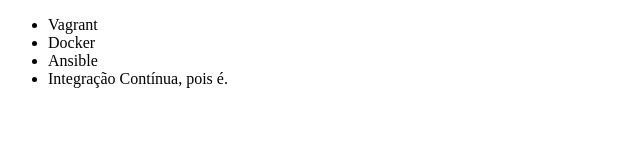
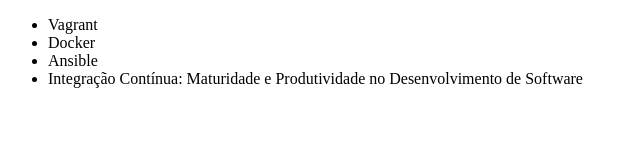
Before and after one commit to IgorCristian/Alura-Git, a plain HTML site: page index.html in a window 1280 px wide. Shown: the whole page, without its empty margins (0-640 px from the left). Drawn offline with Linux system fonts and the light colour scheme.

Commit message:
Renomeando Curso de Integração Contínua

```diff
--- a/index.html
+++ b/index.html
@@ -9,7 +9,7 @@
         <li>Vagrant</li>
         <li>Docker</li>
         <li>Ansible</li>
-        <li>Integração Contínua, pois é.</li>
+        <li>Integração Contínua: Maturidade e Produtividade no Desenvolvimento de Software</li>
     </ul>
 </body>
 </html>
```
